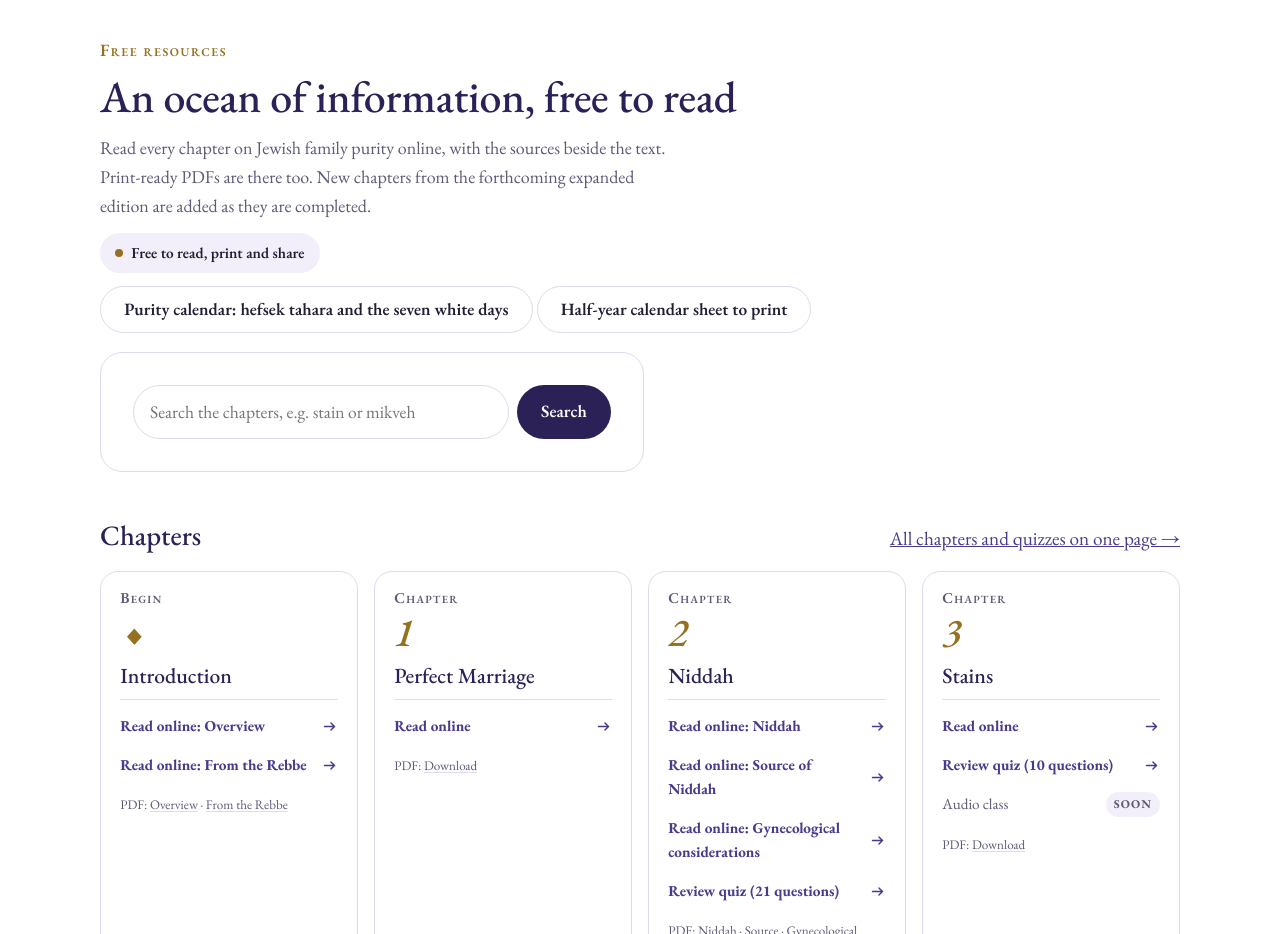
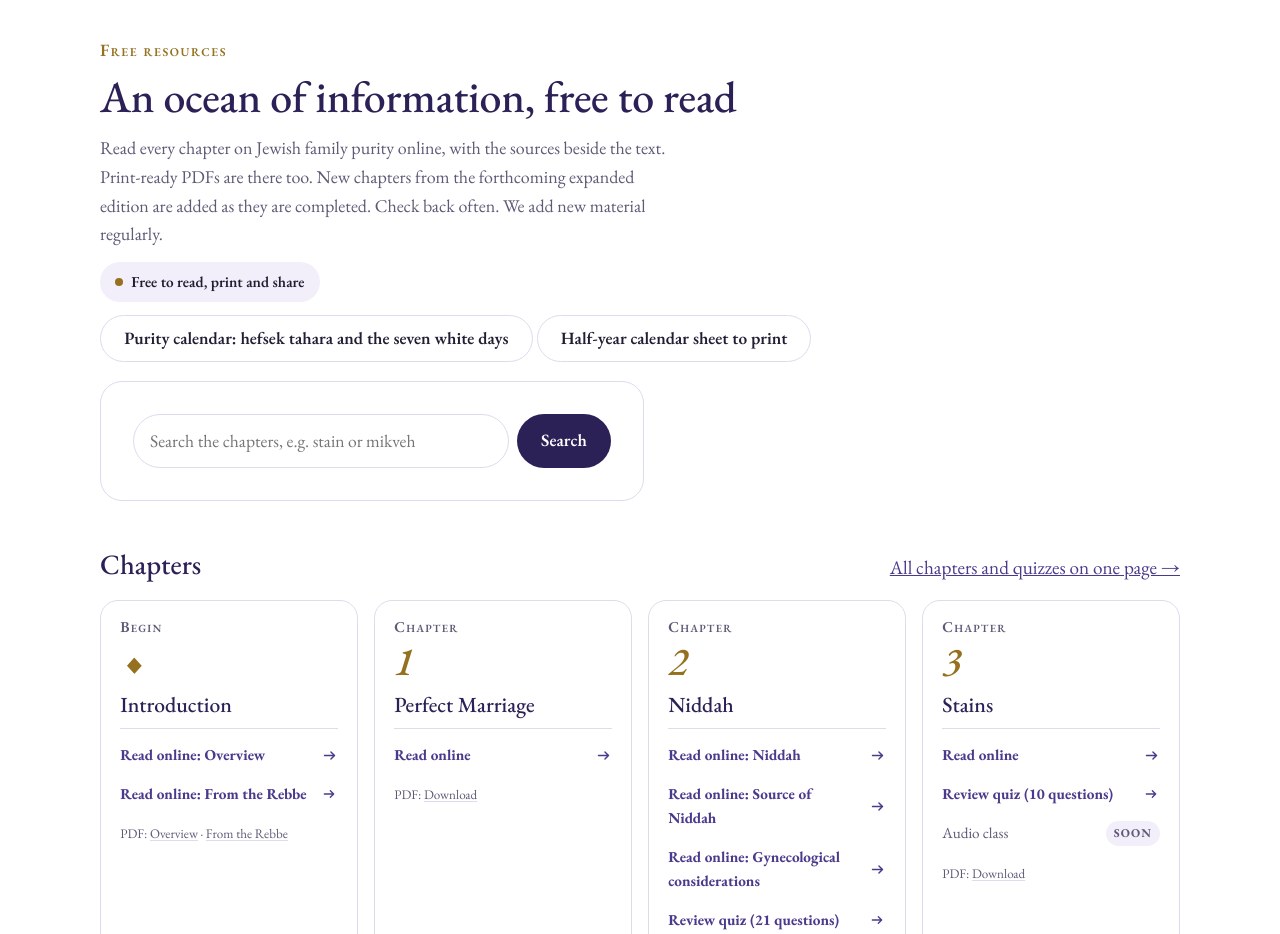
Before and after one commit to rabbijacobs-770/familypurity, a plain HTML site: page index.html in a window 1280 px wide. Shown: the part 1700-2634 px from the top of the page. Drawn offline with nearby package versions, Linux system fonts and the light colour scheme; a web font is replaced by a local one.

Commit message:
Update index.html

```diff
--- a/index.html
+++ b/index.html
@@ -102,7 +102,7 @@
       <div class="head">
         <p class="eyebrow">Free resources</p>
         <h2>An ocean of information, free to read</h2>
-        <p class="lede">Read every chapter on Jewish family purity online, with the sources beside the text. Print-ready PDFs are there too. New chapters from the forthcoming expanded edition are added as they are completed.</p>
+        <p class="lede">Read every chapter on Jewish family purity online, with the sources beside the text. Print-ready PDFs are there too. New chapters from the forthcoming expanded edition are added as they are completed. Check back often. We add new material regularly.</p>
         <p><span class="free-note">Free to read, print and share</span></p>
         <p class="cal-links"><a class="btn btn-line" href="calendar.html">Purity calendar: hefsek tahara and the seven white days</a> <a class="btn btn-line" href="calendar-sheet.html">Half-year calendar sheet to print</a></p>
         <form class="chap-search" action="search.html" method="get" role="search"><label for="cs-q" style="position:absolute;left:-9999px">Search the chapters</label><input id="cs-q" name="q" type="search" placeholder="Search the chapters, e.g. stain or mikveh"><button class="btn btn-solid" type="submit">Search</button></form>
```
